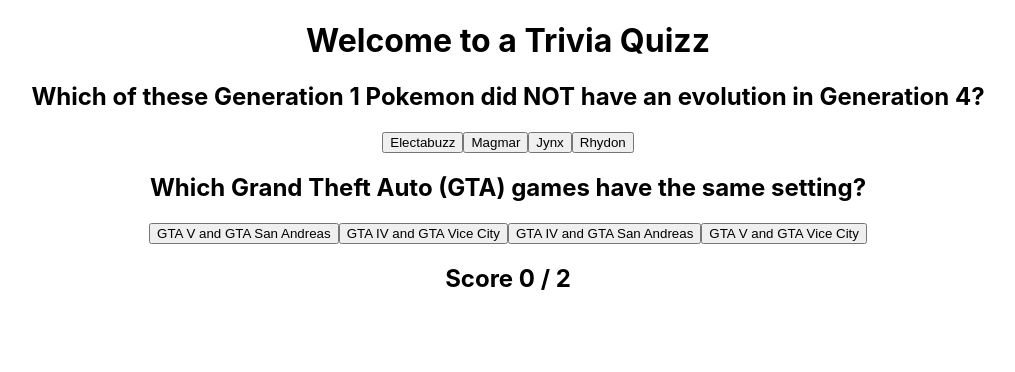
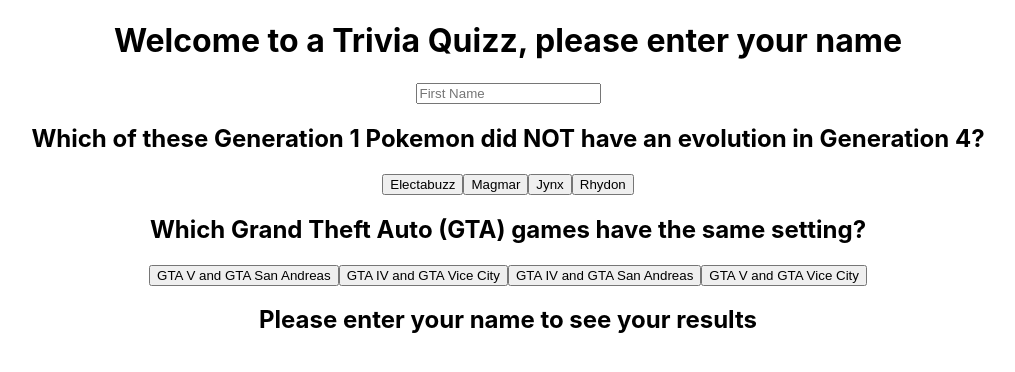
Before and after one commit to JoanClaverol/quizz_app_crossover, a React (Create React App) app: page / in a window 1280 px wide. Shown: the top 372 px of the page, without its empty margins (132-1147 px from the left). Built offline with nearby package versions, Linux system fonts and the light colour scheme; the HTML template or start-up script is replaced by a standard one.

Commit message:
added user name and score

```diff
--- a/src/App.js
+++ b/src/App.js
@@ -1,13 +1,25 @@
+import { useState } from 'react';
 import './App.css';
 import Header from './components/Header';
 import Quizz from './components/Quizz';
+import UserForm from './components/UserForm';
+import data from "./assets/data";
 
 
 function App() {
+
+  const [userName, setUserName] = useState('');
+  const [score, setScore] = useState(0);
+
   return (
     <div className="App">
-      <Header />
-      <Quizz />
+      <Header userName={userName} />
+      <UserForm userName={userName} setUserName={setUserName} />
+      <Quizz score={score} setScore={setScore} data={data} />
+      {userName ?
+        <h2 className="score">Score {score} / {data.length}</h2> :
+        <h2 className="score">Please enter your name to see your results</h2>}
+
     </div>
   );
 }
--- a/src/components/Header.js
+++ b/src/components/Header.js
@@ -1,7 +1,9 @@
-const Header = () => {
+const Header = ({ userName }) => {
   return (
     <header>
-      <h1>Welcome to a Trivia Quizz</h1>
+      {userName ?
+        <h1>Welcome {userName} to a Trivia Quizz</h1> :
+        <h1>Welcome to a Trivia Quizz, please enter your name</h1>}
     </header>
   );
 };
--- a/src/components/Quizz.js
+++ b/src/components/Quizz.js
@@ -1,10 +1,6 @@
-import { useState } from "react";
-import data from "../assets/data";
 import Question from "./Question";
 
-const Quizz = () => {
-
-  const [score, setScore] = useState(0);
+const Quizz = ({ score, setScore, data }) => {
 
   return (
     <div className="quizz">
@@ -14,7 +10,6 @@
           return <Question question={question} score={score} setScore={setScore} />
         }
         )}
-      <h2 className="score">Score {score} / {data.length}</h2>
     </div>
 
   );
--- /dev/null
+++ b/src/components/UserForm.js
@@ -0,0 +1,20 @@
+const UserForm = ({ userName, setUserName }) => {
+
+  const handleSubmit = (e) => {
+    e.preventDefault();
+    setUserName(e.target[0].value);
+  }
+
+  return (
+    <>
+      {!userName ?
+        <form onSubmit={handleSubmit}>
+          <input type="text" placeholder="First Name" />
+        </form> :
+        null
+      }
+    </>
+  );
+}
+
+export default UserForm;
```
